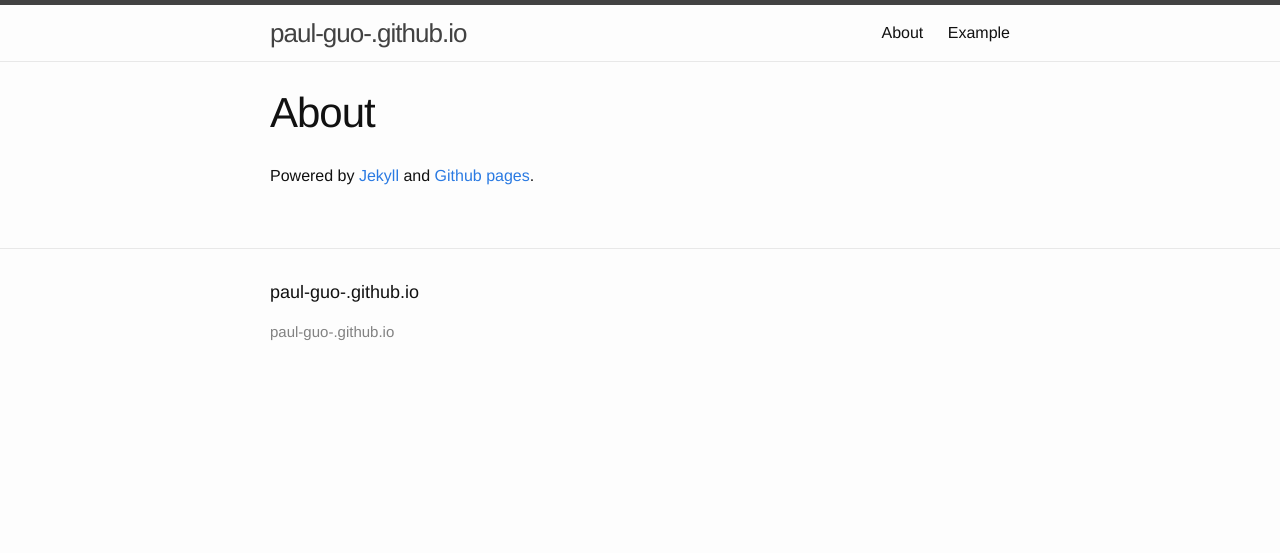
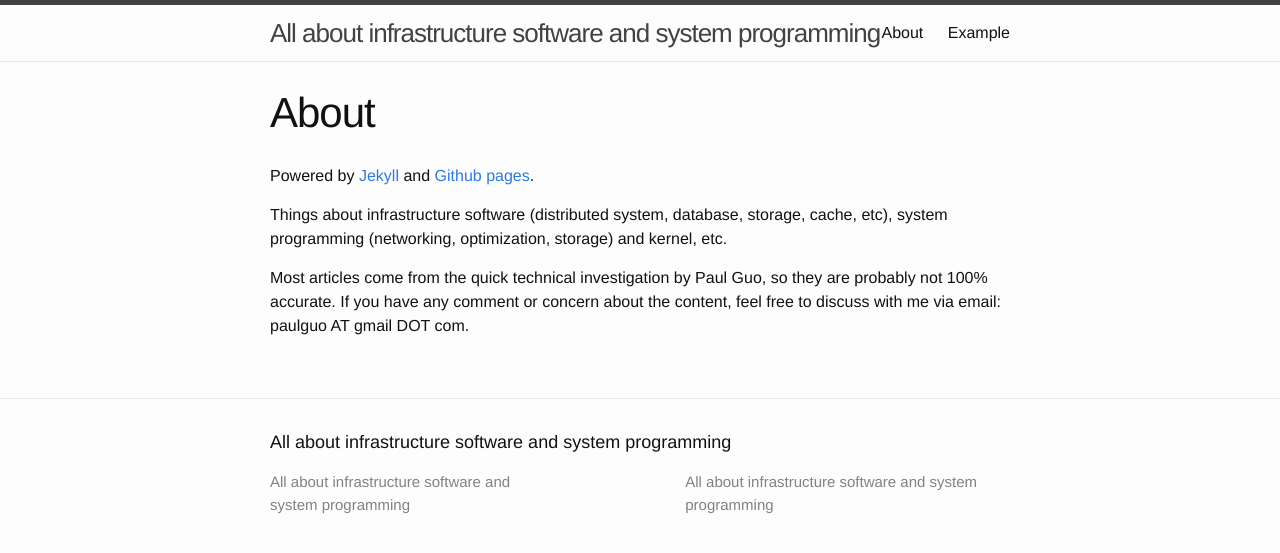
Before and after one commit to paul-guo-/paul-guo-.github.io, a Jekyll site: the page built from about.md, in a window 1280 px wide. Shown: the top 553 px of the page. Built offline with Jekyll 4.4.1, drawn with Linux system fonts in a browser that asks for light colours.

Commit message:
Fix some issues in the pages.

```diff
--- a/_config.yml
+++ b/_config.yml
@@ -1,6 +1,6 @@
 # Site settings
-title:
-description: > # this means to ignore newlines until "baseurl:"
+title: All about infrastructure software and system programming
+description: All about infrastructure software and system programming
 baseurl: "" # the subpath of your site, e.g. /blog/
 url: "http://paul-guo-.github.io" # the base hostname & protocol for your site
 
--- a/about.md
+++ b/about.md
@@ -5,3 +5,10 @@ permalink: /about/
 ---
 
 Powered by [Jekyll](https://jekyllrb.com/docs/) and [Github pages](https://pages.github.com/).
+
+Things about infrastructure software (distributed system, database, storage,
+cache, etc), system programming (networking, optimization, storage) and kernel, etc.
+
+Most articles come from the quick technical investigation by Paul Guo, so they
+are probably not 100% accurate. If you have any comment or concern about the
+content, feel free to discuss with me via email: paulguo AT gmail DOT com.
```
Also changed, not shown: _posts/2017-07-27-volatile.md (+1 -1 lines), _posts/2017-07-29-ipc.md (+1 -1 lines).
